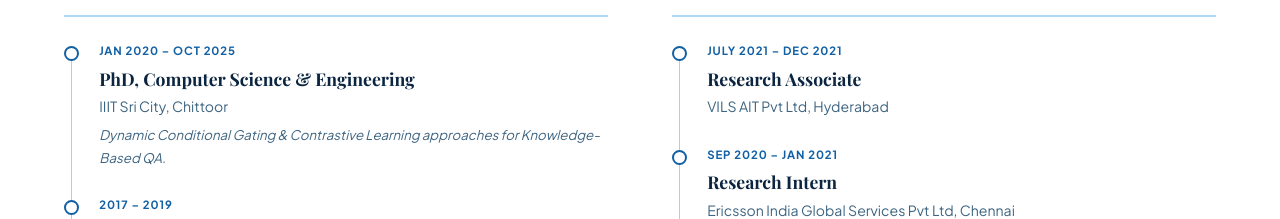
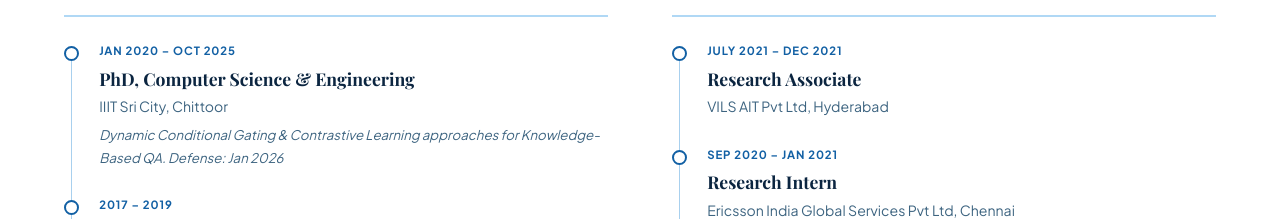
Before and after one commit to ysudarshan-collab/ysudarshan-collab.github.io, a plain HTML site: page index.html in a window 1280 px wide. Shown: the part 2745-2964 px from the top of the page. Drawn offline with nearby package versions, Linux system fonts and the light colour scheme; a web font is replaced by a local one.

Commit message:
Update index.html

```diff
--- a/index.html
+++ b/index.html
@@ -326,7 +326,7 @@
     <div class="reveal">
       <div class="exp-col"><h3>Education</h3></div>
       <div class="tl">
-        <div class="tl-item"><div class="tl-dot"></div><div><div class="tl-period">Jan 2020 – Oct 2025</div><div class="tl-role">PhD, Computer Science &amp; Engineering</div><div class="tl-org">IIIT Sri City, Chittoor</div><div class="tl-desc">Dynamic Conditional Gating &amp; Contrastive Learning approaches for Knowledge-Based QA.</div></div></div>
+        <div class="tl-item"><div class="tl-dot"></div><div><div class="tl-period">Jan 2020 – Oct 2025</div><div class="tl-role">PhD, Computer Science &amp; Engineering</div><div class="tl-org">IIIT Sri City, Chittoor</div><div class="tl-desc">Dynamic Conditional Gating &amp; Contrastive Learning approaches for Knowledge-Based QA. Defense: Jan 2026 </div></div></div>
         <div class="tl-item"><div class="tl-dot"></div><div><div class="tl-period">2017 – 2019</div><div class="tl-role">M.Tech., Modeling and Simulation</div><div class="tl-org">Savitribai Phule Pune University, Pune</div></div></div>
         <div class="tl-item"><div class="tl-dot"></div><div><div class="tl-period">2012 – 2014</div><div class="tl-role">M.Tech., Digital Electronics &amp; Communication Engg.</div><div class="tl-org">JNTU, Hyderabad</div></div></div>
         <div class="tl-item"><div class="tl-dot"></div><div><div class="tl-period">2006 – 2010</div><div class="tl-role">B.Tech., Electronics &amp; Communication Engg.</div><div class="tl-org">Sri Venkateswara University, Tirupati</div></div></div>
```
